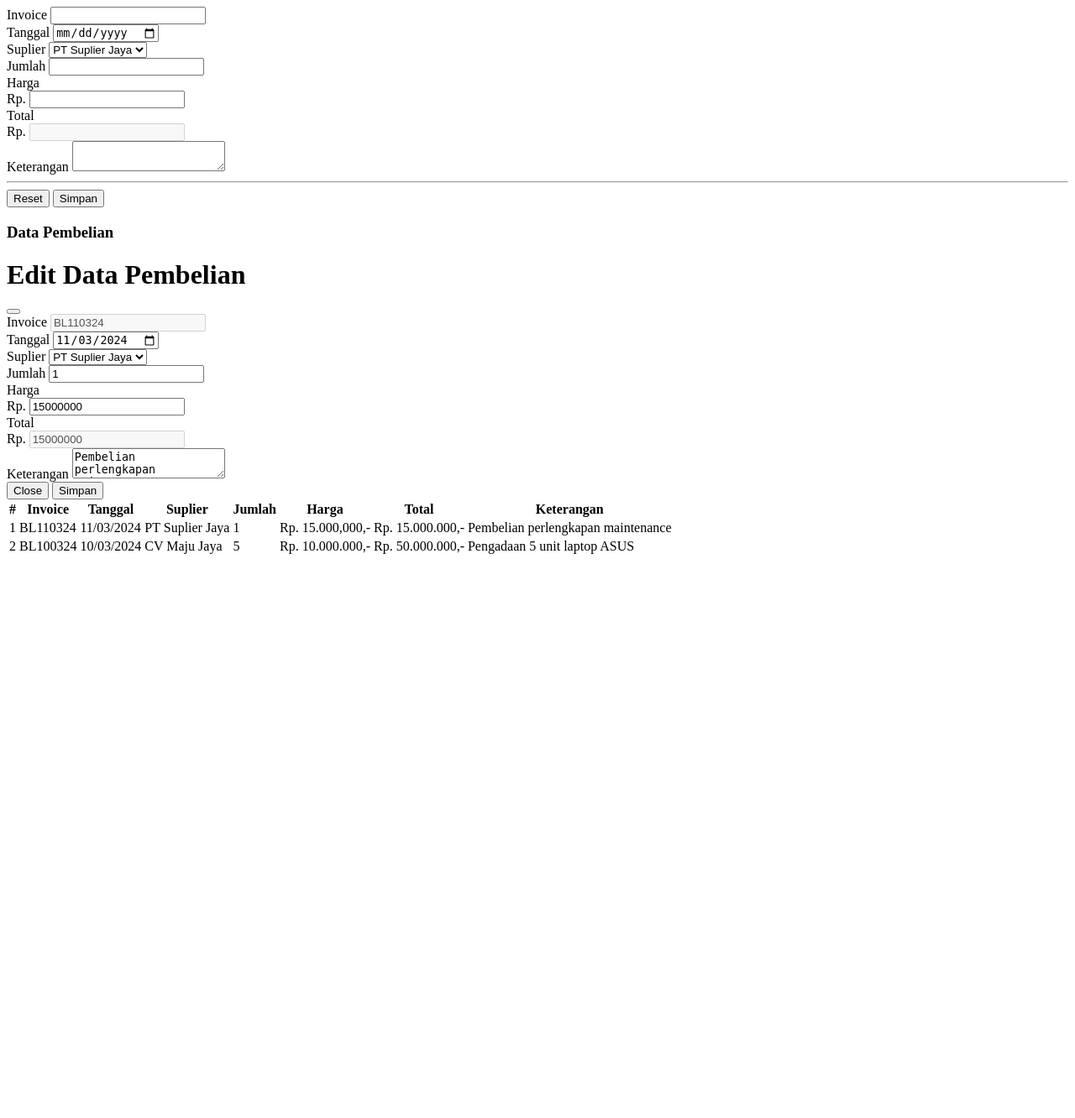
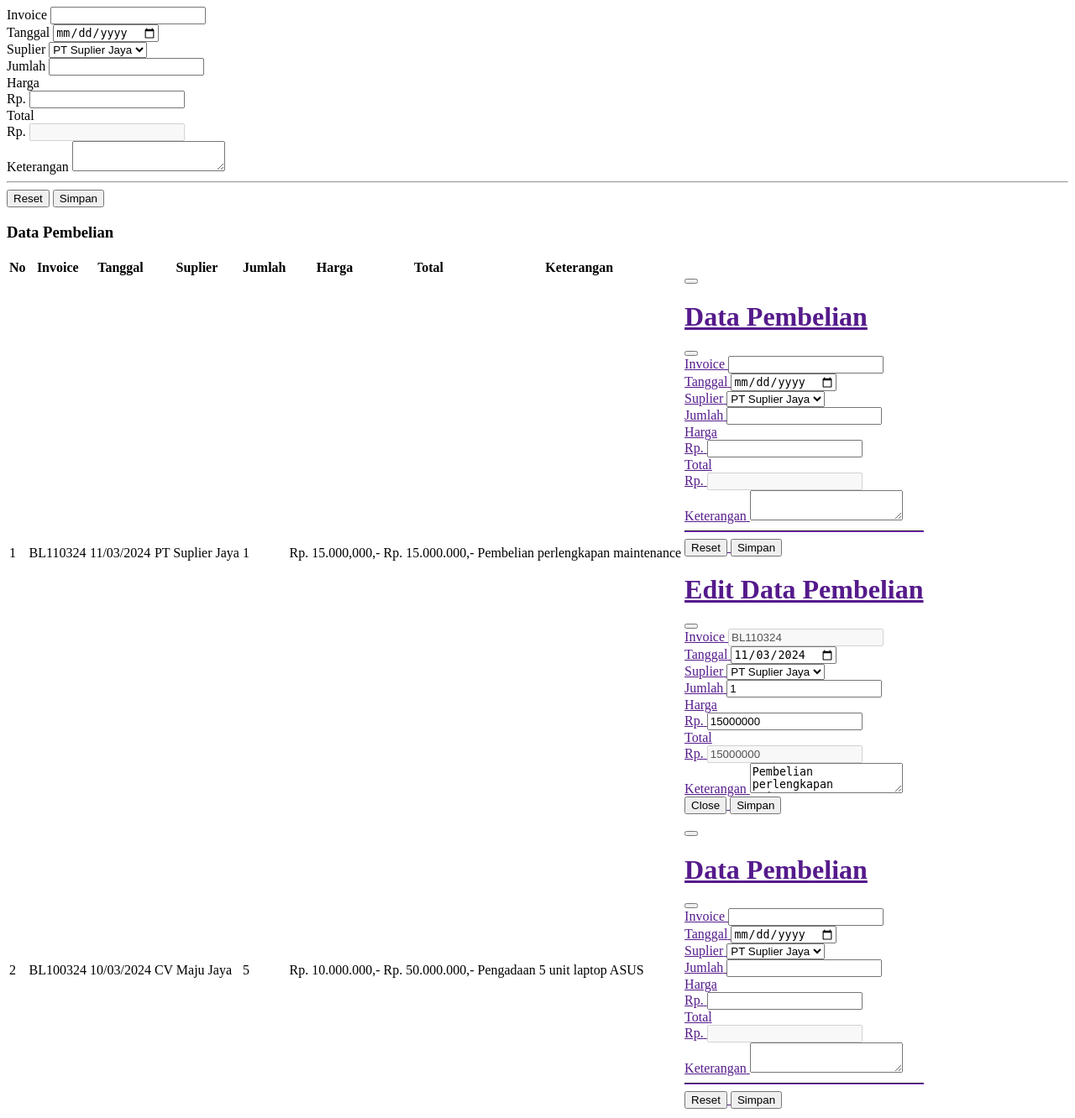
Before and after one commit to Rhmwd/app_sia, a PHP site: page /modul/pembelian/index.php in a window 1280 px wide. Shown: the whole page at 84% size. Before the commit the page ends 660 px from the top, so only its background shows below. Run offline with PHP 8.4, Linux system fonts and the light colour scheme.

Commit message:
Update index.php

```diff
--- a/modul/pembelian/index.php
+++ b/modul/pembelian/index.php
@@ -61,7 +61,7 @@
  <table class="table table-striped">
  <thead>
  <tr>
- <th>#</th>
+ <th>No</th>
  <th>Invoice</th>
  <th>Tanggal</th>
  <th>Suplier</th>
@@ -83,13 +83,70 @@
  <td>Rp. 15.000.000,-</td>
  <td>Pembelian perlengkapan maintenance</td>
  <td>
- <a href="#editPembelian" class="text-decoration-none" data-bstoggle="modal">
- <i class="bi bi-pencil-square text-success"></i>
- </a>
- <a href="" class="text-decoration-none">
+    <!-- Button trigger modal -->
+<button type="button" class="btn btn-bi bi-pencil-square text-success" data-bs-toggle="modal" data-bs-target="#exampleModal"></button>
+<a href="" class="text-decoration-none">
  <i class="bi bi-trash text-danger"></i>
- </a>
- </td>
+<!-- Modal -->
+<div class="modal fade" id="exampleModal" tabindex="-1" aria-labelledby="exampleModalLabel" aria-hidden="true">
+  <div class="modal-dialog">
+    <div class="modal-content">
+      <div class="modal-header">
+        <h1 class="modal-title fs-5" id="exampleModalLabel">Data Pembelian</h1>
+        <button type="button" class="btn-close" data-bs-dismiss="modal" aria-label="Close"></button>
+      </div>
+      <div class="modal-body">
+      <div class="row mb-3">
+ <div class="col-md-4">
+ <label for="invoice" class="form-label">Invoice</label>
+ <input type="text" class="form-control" name="invoice">
+ </div>
+ <div class="col-md-4">
+ <label for="tanggal" class="form-label">Tanggal</label>
+ <input type="date" class="form-control" name="tanggal">
+ </div>
+ <div class="col-md-4">
+ <label for="suplier" class="form-label">Suplier</label>
+ <select name="suplier" class="form-select">
+ <option value="1">PT Suplier Jaya</option>
+ <option value="2">CV Maju Jaya</option>
+ </select>
+ </div>
+ </div>
+ <div class="row mb-3">
+ <div class="col-md-4">
+ <label for="jumlah" class="form-label">Jumlah</label>
+ <input type="number" class="form-control" name="jumlah">
+ </div>
+ <div class="col-md-4">
+ <label for="harga" class="form-label">Harga</label>
+ <div class="input-group">
+ <span class="input-group-text">Rp.</span>
+ <input type="number" class="form-control" name="harga">
+ </div>
+ </div>
+ <div class="col-md-4">
+ <label for="total" class="form-label">Total</label>
+ <div class="input-group">
+ <span class="input-group-text">Rp.</span>
+ <input type="number" class="form-control" name="total" disabled>
+</div>
+ </div>
+ </div>
+ <div class="row">
+ <div class="col-md-12">
+ <label for="keterangan" class="form-label">Keterangan</label>
+ <textarea name="keterangan" class="form-control"></textarea>
+ </div>
+ </div>
+ <hr class="text-secondary">
+ <div class="text-end">
+ <button type="reset" class="btn btn-secondary">Reset</button>
+ <button type="submit" class="btn btn-primary">Simpan</button>
+ </div>
+ </form>
+ </div>
+</div>
  <!-- Modal -->
  <div class="modal fade" id="editPembelian" tabindex="-1" arialabelledby="exampleModalLabel" aria-hidden="true">
     <form action="" method="post">
@@ -164,11 +221,69 @@ data-bs-dismiss="modal">Close</button>
  <td>Rp. 50.000.000,-</td>
  <td>Pengadaan 5 unit laptop ASUS</td>
  <td>
-     <a href="" class="text-decoration-none">
- <i class="bi bi-pencil-square text-success"></i>
- </a>
- <a href="" class="text-decoration-none">
+   <!-- Button trigger modal -->
+<button type="button" class="btn btn-bi bi-pencil-square text-success" data-bs-toggle="modal" data-bs-target="#exampleModal"></button>
+<a href="" class="text-decoration-none">
  <i class="bi bi-trash text-danger"></i>
+<!-- Modal -->
+<div class="modal fade" id="exampleModal" tabindex="-1" aria-labelledby="exampleModalLabel" aria-hidden="true">
+  <div class="modal-dialog">
+    <div class="modal-content">
+      <div class="modal-header">
+        <h1 class="modal-title fs-5" id="exampleModalLabel">Data Pembelian</h1>
+        <button type="button" class="btn-close" data-bs-dismiss="modal" aria-label="Close"></button>
+      </div>
+      <div class="modal-body">
+      <div class="row mb-3">
+ <div class="col-md-4">
+ <label for="invoice" class="form-label">Invoice</label>
+ <input type="text" class="form-control" name="invoice">
+ </div>
+ <div class="col-md-4">
+ <label for="tanggal" class="form-label">Tanggal</label>
+ <input type="date" class="form-control" name="tanggal">
+ </div>
+ <div class="col-md-4">
+ <label for="suplier" class="form-label">Suplier</label>
+ <select name="suplier" class="form-select">
+ <option value="1">PT Suplier Jaya</option>
+ <option value="2">CV Maju Jaya</option>
+ </select>
+ </div>
+ </div>
+ <div class="row mb-3">
+ <div class="col-md-4">
+ <label for="jumlah" class="form-label">Jumlah</label>
+ <input type="number" class="form-control" name="jumlah">
+ </div>
+ <div class="col-md-4">
+ <label for="harga" class="form-label">Harga</label>
+ <div class="input-group">
+ <span class="input-group-text">Rp.</span>
+ <input type="number" class="form-control" name="harga">
+ </div>
+ </div>
+ <div class="col-md-4">
+ <label for="total" class="form-label">Total</label>
+ <div class="input-group">
+ <span class="input-group-text">Rp.</span>
+ <input type="number" class="form-control" name="total" disabled>
+</div>
+ </div>
+ </div>
+ <div class="row">
+ <div class="col-md-12">
+ <label for="keterangan" class="form-label">Keterangan</label>
+ <textarea name="keterangan" class="form-control"></textarea>
+ </div>
+ </div>
+ <hr class="text-secondary">
+ <div class="text-end">
+ <button type="reset" class="btn btn-secondary">Reset</button>
+ <button type="submit" class="btn btn-primary">Simpan</button>
+ </div>
+ </form>
+ </div>
  </a>
  </td>
  </tr>
```
